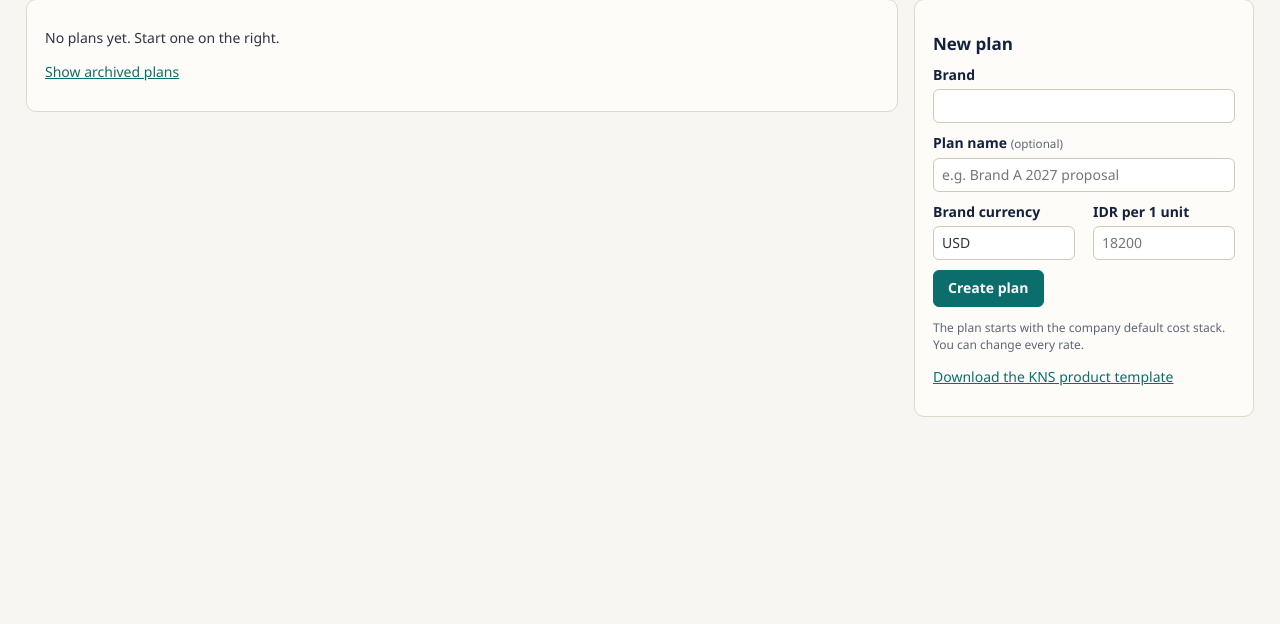
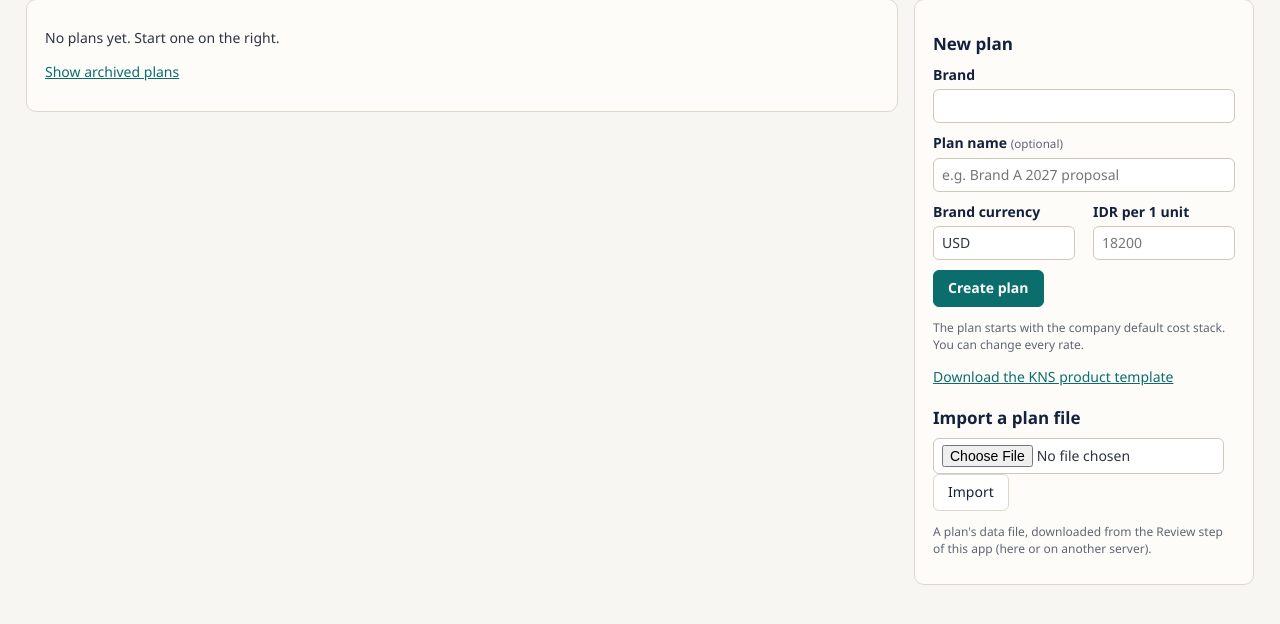
Before and after one commit to notrahul98/Business-Plan-Generator, a FastAPI app: page / in a window 1280 px wide. Shown: the part 111-735 px from the top of the page. Run offline with FastAPI, Linux system fonts and the light colour scheme; the visitor is signed in with stand-in values (Sample User, id 1); data that the repository does not hold is empty.

Commit message:
Run on GitHub Codespaces; import plan files; set the default stack from the app; harden the LibreOffice check
- .devcontainer installs LibreOffice and the app, sets the password from a Codespaces secret
  (or generates one) and starts the app on a private port
- LibreOffice is forced to recalculate on load and falls back to the Python check if it fails;
  the download is always the file the app wrote (Excel recalculates on opening)

Co-Authored-By: Claude Opus 5.5 <noreply@anthropic.com>

```diff
--- a/pyproject.toml
+++ b/pyproject.toml
@@ -19,11 +19,11 @@ web = [
     "jinja2>=3.1",
     "python-multipart>=0.0.9",
     "itsdangerous>=2.1",
+    "formulas>=1.2",  # fallback check when LibreOffice is missing or fails
 ]
 dev = [
     "httpx>=0.27",
     "pytest>=8",
-    "formulas>=1.2",  # fallback recalculation when LibreOffice is not installed
 ]
 
 [project.scripts]
--- a/src/kns_plan/web/app.py
+++ b/src/kns_plan/web/app.py
@@ -26,7 +26,7 @@ from .. import intake, model
 from ..edit import add_driver, ensure_id, new_plan, prune
 from ..excel import PlanInvalid, generate, read_inputs
 from ..excel.inputs import month_labels
-from ..presets import DRIVER_PRESETS, default_stack
+from ..presets import DRIVER_PRESETS, default_stack, default_stack_path, save_default_stack
 from ..schema import LineType, Plan, slugify
 from ..stack import evaluate, linear_terms
 from ..validate import check_plan
@@ -156,6 +156,33 @@ def create_app(data_dir: Path | str | None = None, password_hash: str | None = N
         pid = store.create(name, plan, user_of(request))
         return RedirectResponse(f"/plans/{pid}/setup", status_code=303)
 
+    @app.post("/plans/import")
+    async def import_plan(request: Request, file: UploadFile = File(...)):
+        """A plan file downloaded from this app (Review step › Download plan data)."""
+        await form_of(request)
+        raw = await file.read()
+        try:
+            doc = json.loads(raw.decode("utf-8-sig"))
+            plan = Plan.model_validate(doc.get("plan", doc) if isinstance(doc, dict) else doc)
+        except (ValueError, ValidationError, AttributeError) as e:
+            flash(request, f"{file.filename} is not a plan file from this app: {_errors(e)}", "error")
+            return RedirectResponse("/", status_code=303)
+        name = (doc.get("name") if isinstance(doc, dict) and doc.get("name") else None) or \
+            f"{plan.settings.brand} (imported)"
+        pid = store.create(name, plan, user_of(request))
+        flash(request, f"Imported {file.filename} as '{name}'.")
+        return RedirectResponse(f"/plans/{pid}/setup", status_code=303)
+
+    @app.post("/plans/{plan_id}/pricing/make-default/{k}")
+    async def make_default_stack(request: Request, plan_id: int, k: int):
+        await form_of(request)
+        _, plan = load(plan_id)
+        if not 0 <= k < len(plan.stacks):
+            raise HTTPException(404)
+        save_default_stack(plan.stacks[k], data)
+        flash(request, f"'{plan.stacks[k].name}' (as last saved) is now the starting cost stack for new plans.")
+        return RedirectResponse(f"/plans/{plan_id}/pricing", status_code=303)
+
     @app.post("/plans/{plan_id}/copy")
     async def copy_plan(request: Request, plan_id: int):
         await form_of(request)
@@ -267,7 +294,9 @@ def create_app(data_dir: Path | str | None = None, password_hash: str | None = N
                                "retail_100": res.shelf * plan.settings.fx_rate}
             except Exception:  # noqa: BLE001 - an invalid stack shows no preview; issues list explains why
                 previews[k] = None
-        return {"grids": grids, "previews": previews, "types": types}
+        path = default_stack_path(data)
+        return {"grids": grids, "previews": previews, "types": types,
+                "has_default": bool(path and path.exists())}
 
     def apply_pricing(data, form, submitted, plan):
         stacks = []
--- a/src/kns_plan/web/templates/plans.html
+++ b/src/kns_plan/web/templates/plans.html
@@ -37,6 +37,13 @@
   </form>
   <p class="hint">The plan starts with the company default cost stack. You can change every rate.</p>
   <p><a href="/template/products.xlsx">Download the KNS product template</a></p>
+  <h2>Import a plan file</h2>
+  <form method="post" action="/plans/import" enctype="multipart/form-data">
+    <input type="hidden" name="csrf" value="{{ csrf }}">
+    <input type="file" name="file" accept=".json" required>
+    <button>Import</button>
+  </form>
+  <p class="hint">A plan's data file, downloaded from the Review step of this app (here or on another server).</p>
 </section>
 </div>
 {% endblock %}
```
Also changed, not shown: src/kns_plan/excel/workbook.py (+9 -6 lines), src/kns_plan/recalc.py (+34 -8 lines), src/kns_plan/web/templates/step_pricing.html (+8 -0 lines), tests/test_web.py (+29 -0 lines), .devcontainer/devcontainer.json (added), README.md, 3 other files.
